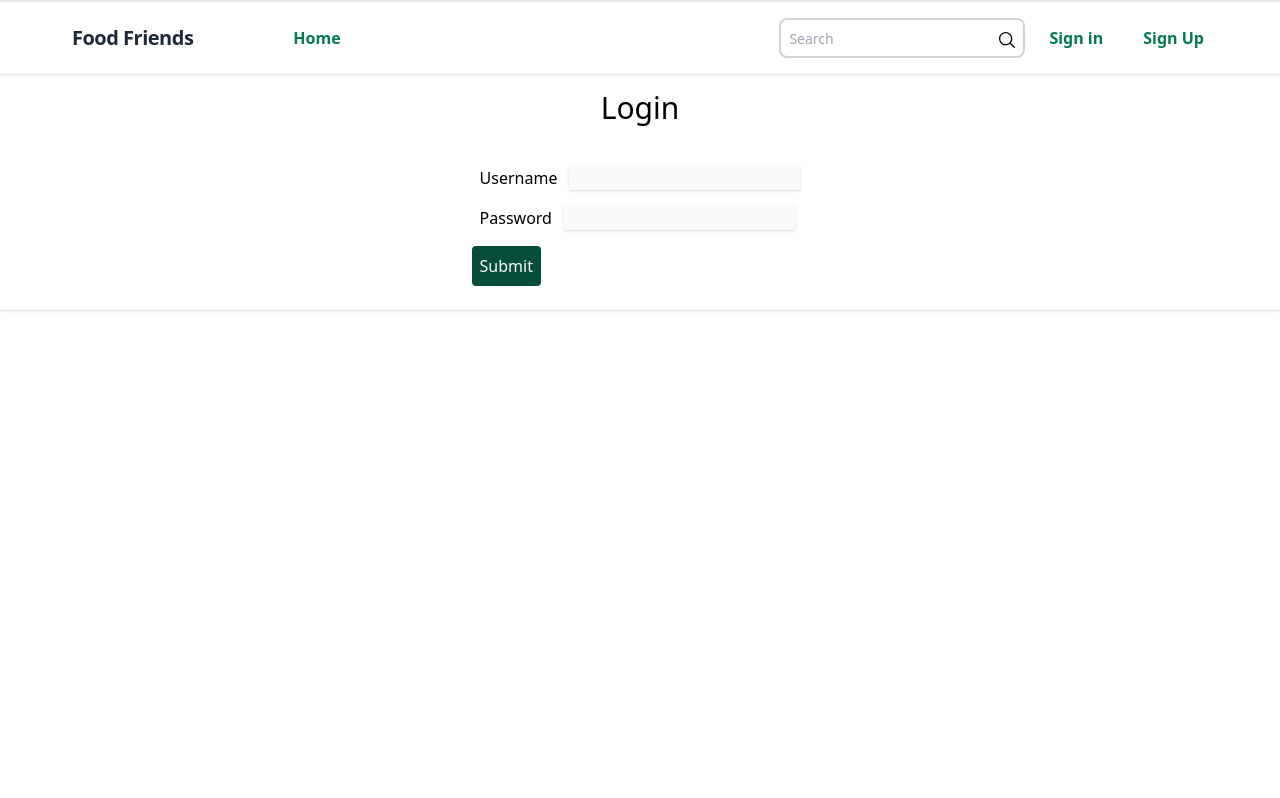
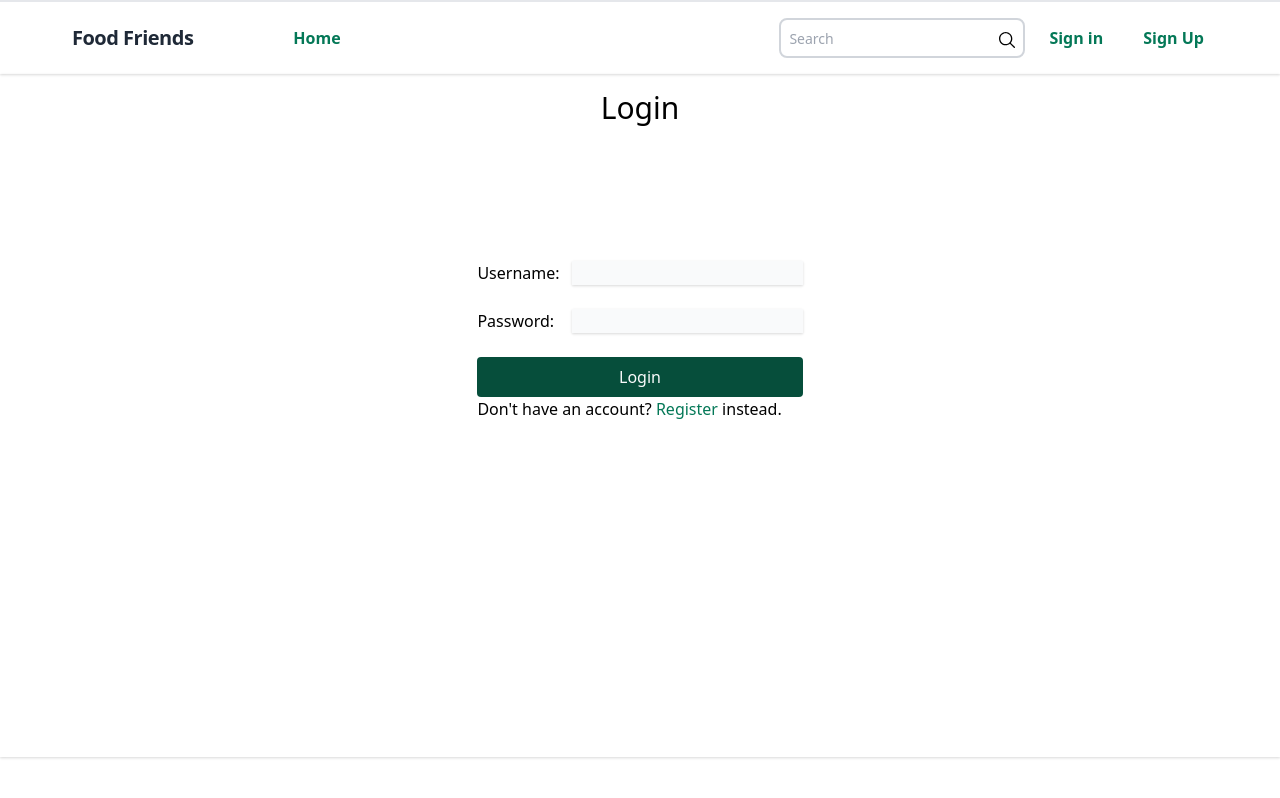
Before and after one commit to andyanday33/food-friends, a Nuxt app in the folder front-end/: page /login in a window 1280 px wide. Built offline with nearby package versions, Linux system fonts and the light colour scheme; no server answers.

Commit message:
Style Changes to login page, added a placeholder register page

```diff
--- a/front-end/components/UserAuthForm.vue
+++ b/front-end/components/UserAuthForm.vue
@@ -1,16 +1,19 @@
 <template>
-  <div class="flex">
+  <div class="grid grid-rows-3 justify-items-stretch">
     <form @submit.prevent="userLogin">
-      <div class="p-2">
-        <label>Username</label>
+      <div class="flex">
+        <label class="flex-1">Username:</label>
         <input class="shadow bg-gray-50 ml-3" type="text" v-model="login.username" />
       </div>
-      <div class="p-2">
-        <label>Password</label>
+      <div class="pt-6 flex">
+        <label class="flex-1">Password:</label>
         <input class="shadow bg-gray-50 ml-3" type="password" v-model="login.password" />
       </div>
-      <div class="py-2">
-        <button type="submit" class="text-gray-50 bg-green-900 border-green-900 p-2 hover:bg-gray-100 hover:text-green-900 rounded">Submit</button>
+      <div class="flex pt-6">
+        <button type="submit" class="text-gray-50 bg-green-900 border-green-900 p-2 hover:bg-gray-100 hover:text-green-900 rounded flex-1">Login</button>
+      </div>
+      <div class="flex">
+        <p> Don't have an account? <NuxtLink to="/register" class="text-green-700">Register</NuxtLink> instead.</p>
       </div>
     </form>
   </div>
--- a/front-end/pages/login.vue
+++ b/front-end/pages/login.vue
@@ -1,10 +1,10 @@
 <template>
   <div>
     <Navbar />
-    <main class="grid grid-cols-1 shadow">
+    <main class="grid grid-flow-col grid-rows-4 shadow">
         <h1 class="mx-auto my-4 text-3xl text-center">Login</h1>
 
-        <UserAuthForm class="mx-auto my-4" />
+        <UserAuthForm class="row-span-3 mx-auto my-4" />
     </main>
   </div>
 
--- /dev/null
+++ b/front-end/pages/register.vue
@@ -0,0 +1,15 @@
+<template>
+  <div>
+      <h1>Register</h1>
+  </div>
+</template>
+
+<script>
+export default {
+
+}
+</script>
+
+<style>
+
+</style>
```
